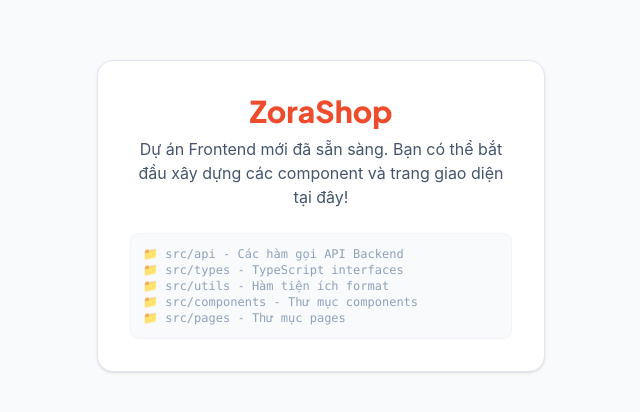
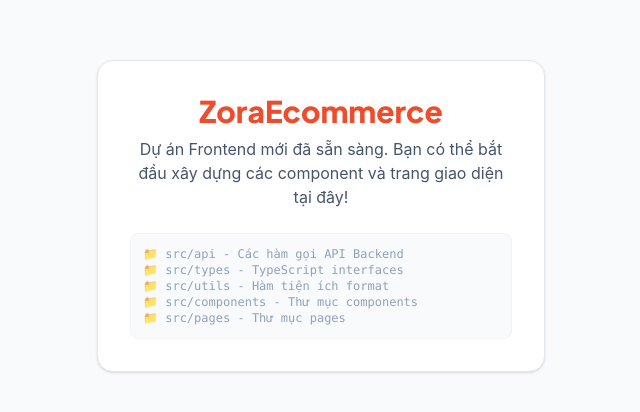
Before and after one commit to ThaiDevv/ZoraEcommerce-Frontend, a React (Vite) app: page / in a window 1280 px wide. Shown: the part 184-596 px from the top of the page, without its empty margins (319-959 px from the left). Built offline with nearby package versions, Linux system fonts and the light colour scheme.

Commit message:
[CHORE] Rename project to ZoraEcommerce across config, index.html, and documentation

```diff
--- a/index.html
+++ b/index.html
@@ -4,8 +4,8 @@
     <meta charset="UTF-8" />
     <link rel="icon" type="image/svg+xml" href="/favicon.svg" />
     <meta name="viewport" content="width=device-width, initial-scale=1.0" />
-    <meta name="description" content="ZoraShop - Nền tảng mua sắm thương mại điện tử chất lượng, giao nhanh, giá ưu đãi" />
-    <title>ZoraShop - Mua sắm thông minh, trải nghiệm đỉnh cao</title>
+    <meta name="description" content="ZoraEcommerce - Nền tảng mua sắm thương mại điện tử chất lượng, giao nhanh, giá ưu đãi" />
+    <title>ZoraEcommerce - Mua sắm thông minh, trải nghiệm đỉnh cao</title>
     <!-- Google Fonts: Inter & Plus Jakarta Sans -->
     <link rel="preconnect" href="https://fonts.googleapis.com" />
     <link rel="preconnect" href="https://fonts.gstatic.com" crossorigin />
--- a/package.json
+++ b/package.json
@@ -1,5 +1,5 @@
 {
-  "name": "zorashop-frontend",
+  "name": "zora-ecommerce",
   "private": true,
   "version": "0.0.0",
   "type": "module",
--- a/src/App.tsx
+++ b/src/App.tsx
@@ -2,7 +2,7 @@ export default function App() {
   return (
     <main className="min-h-screen bg-slate-50 flex flex-col items-center justify-center p-6 text-center">
       <div className="max-w-md w-full bg-white rounded-2xl p-8 shadow-sm border border-slate-200">
-        <h1 className="text-3xl font-extrabold text-[#ee4d2d] mb-2">ZoraShop</h1>
+        <h1 className="text-3xl font-extrabold text-[#ee4d2d] mb-2">ZoraEcommerce</h1>
         <p className="text-slate-600 mb-6">
           Dự án Frontend mới đã sẵn sàng. Bạn có thể bắt đầu xây dựng các component và trang giao diện tại đây!
         </p>
```
Also changed, not shown: 2 other files (tests, documents, lock files or other folders).
